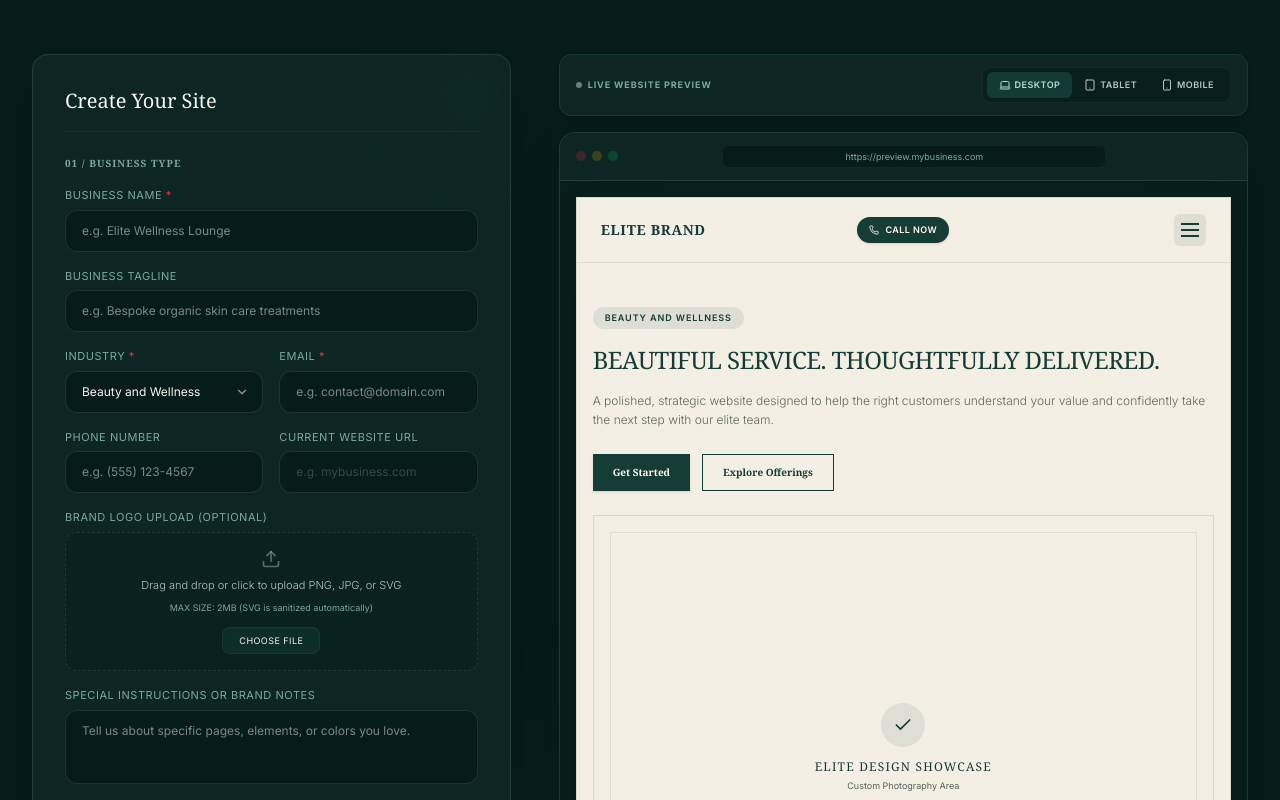
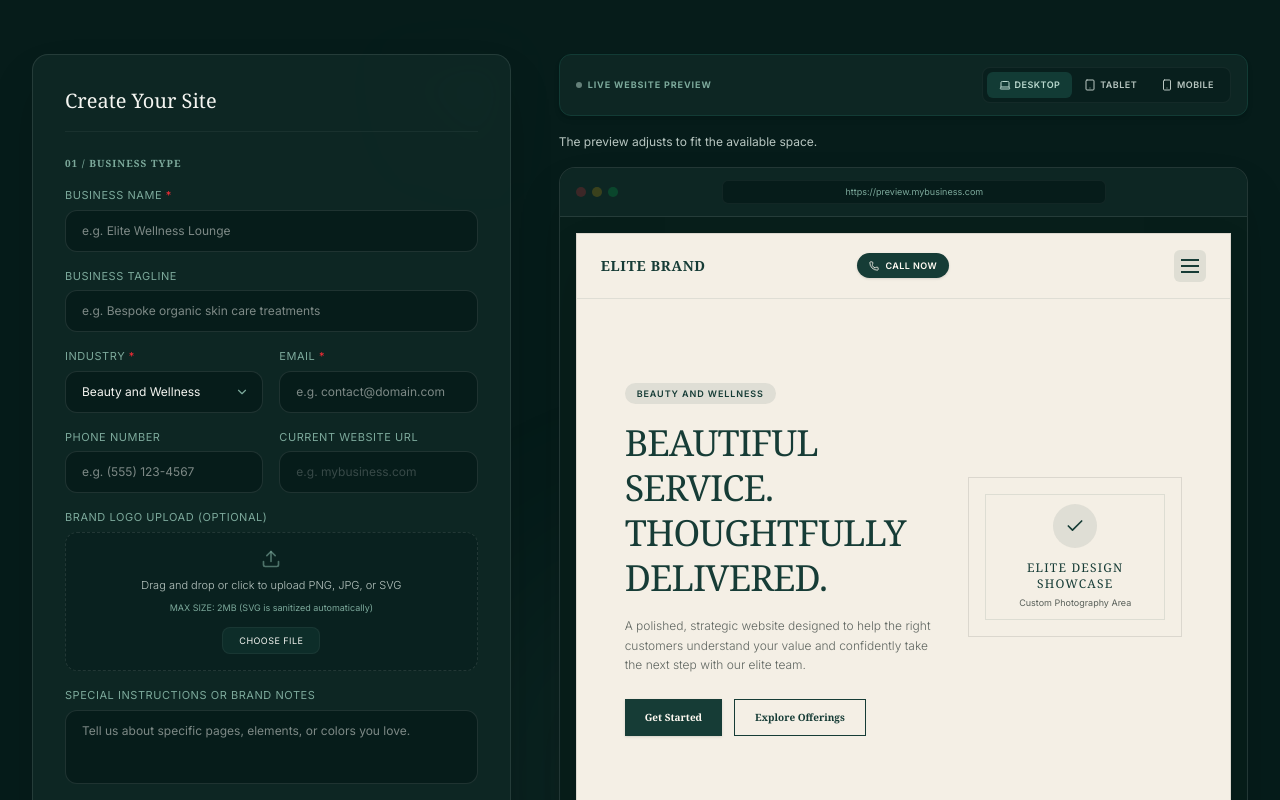
Before and after one commit to ivapbj/The-Ivana-Collective-Website, a React (Vite) app: page / in a window 1280 px wide. Shown: the part 1340-2140 px from the top of the page. Built offline with nearby package versions, Linux system fonts and the light colour scheme.

Commit message:
Explain adaptive preview sizing

```diff
--- a/src/components/StylePreviewSection.tsx
+++ b/src/components/StylePreviewSection.tsx
@@ -241,7 +241,7 @@ export default function StylePreviewSection({ onScheduleCall }: StylePreviewSect
     observer.observe(canvas);
     return () => observer.disconnect();
   }, []);
-  const layoutDevice = previewDevice === "mobile" || canvasWidth < 700
+  const layoutDevice = previewDevice === "mobile" || canvasWidth < 560
     ? "mobile"
     : previewDevice === "tablet" || canvasWidth < 860
       ? "tablet"
@@ -1014,6 +1014,12 @@ export default function StylePreviewSection({ onScheduleCall }: StylePreviewSect
               </div>
             </div>
 
+            {canvasWidth > 0 && layoutDevice !== previewDevice && (
+              <p className="text-xs text-[#B8C6C1] leading-relaxed">
+                The preview adjusts to fit the available space.
+              </p>
+            )}
+
             {/* Interactive Browser Frame */}
             <div className="bg-[#0B211E] border border-white/10 rounded-2xl shadow-2xl overflow-hidden flex flex-col items-center">
 
```
